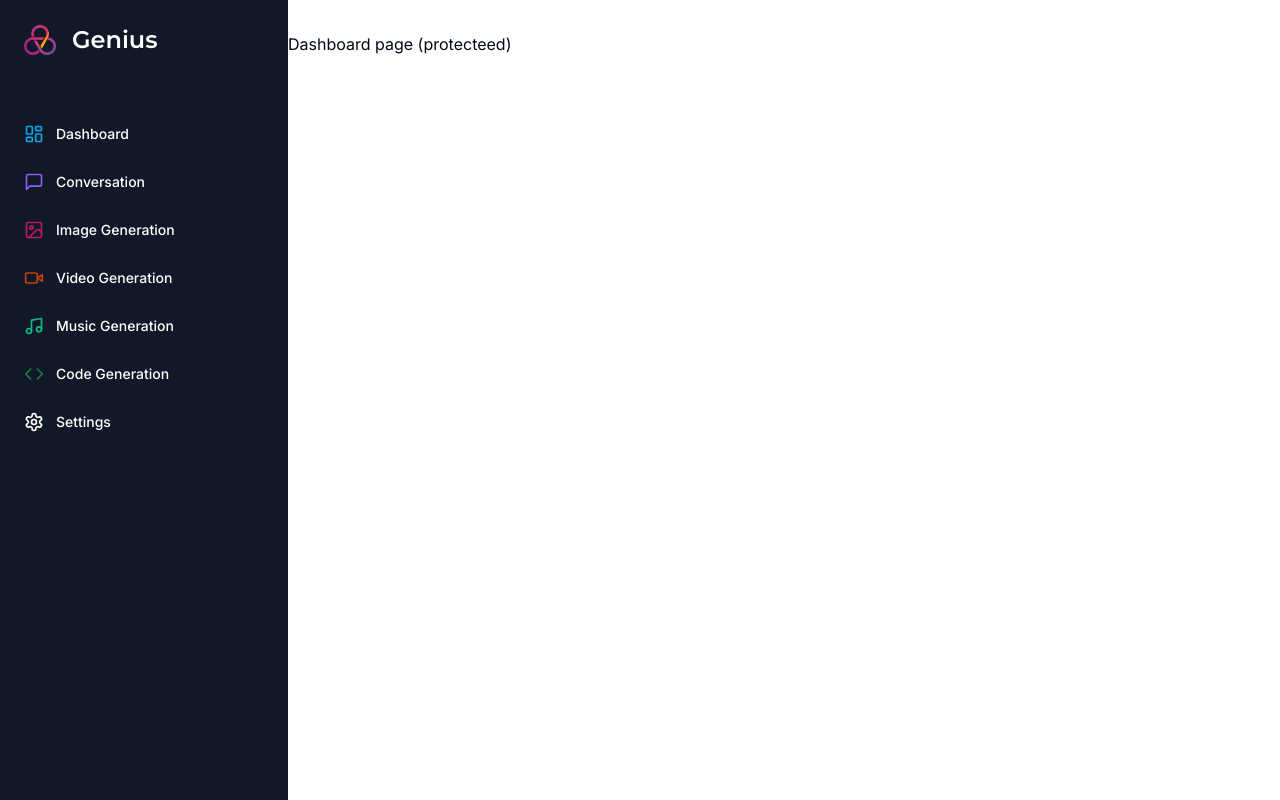
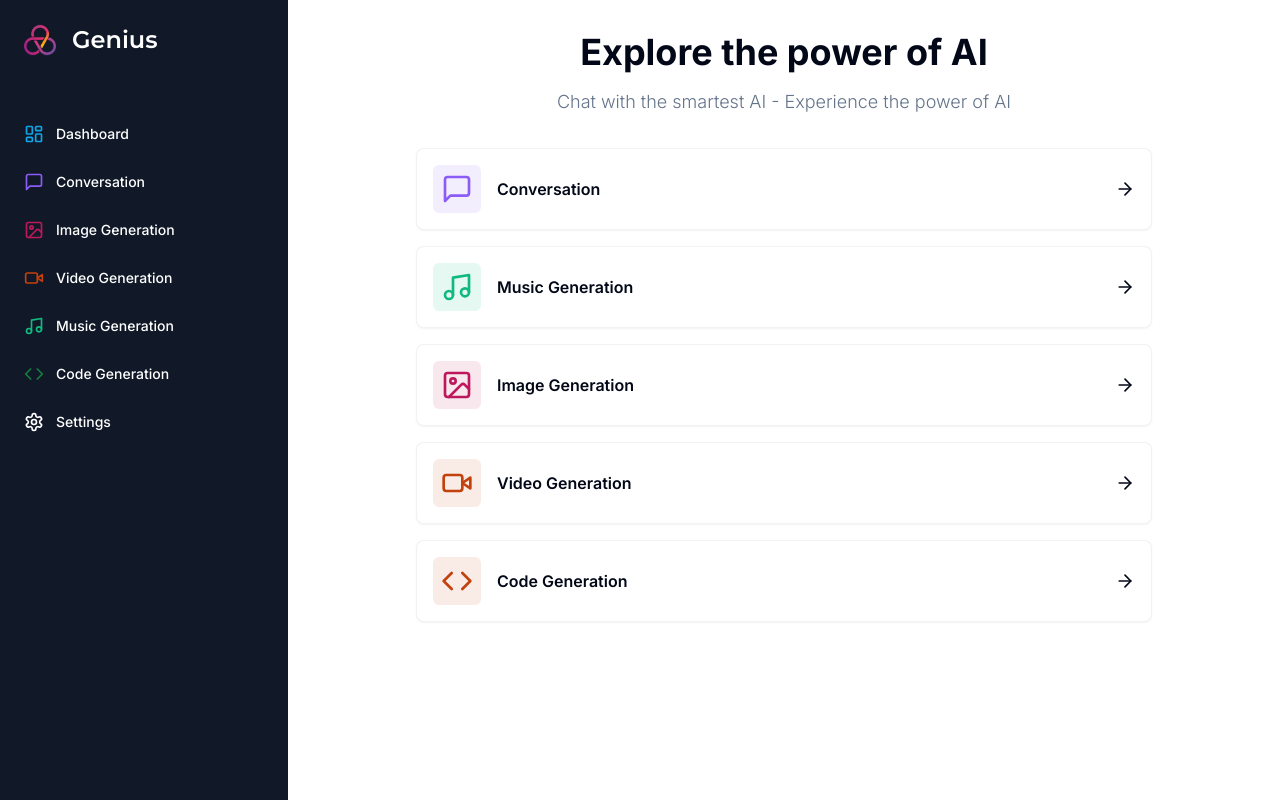
Before and after one commit to James-Adin/saas-ai-platform, a Next.js app: page /dashboard in a window 1280 px wide. Built offline with nearby package versions, Linux system fonts and the light colour scheme.

Commit message:
Dashboard Configration

```diff
--- a/app/(dashboard)/(routes)/dashboard/page.tsx
+++ b/app/(dashboard)/(routes)/dashboard/page.tsx
@@ -1,11 +1,82 @@
-import { Button } from '@/components/ui/button';
+'use client';
 
-import Image from 'next/image';
+import { Card } from '@/components/ui/card';
+import { cn } from '@/lib/utils';
+import { MessageSquare, Music, ImageIcon, VideoIcon, Code } from 'lucide-react';
+import { ArrowRight } from 'lucide-react';
+import { useRouter } from 'next/navigation';
+
+const tools = [
+  {
+    lable: 'Conversation',
+    icon: MessageSquare,
+    color: 'text-violet-500',
+    bgColor: 'bg-violet-500/10',
+    href: '/conversation',
+  },
+
+  {
+    lable: 'Music Generation',
+    icon: Music,
+    color: 'text-emerald-500',
+    bgColor: 'bg-emerald-500/10',
+    href: '/music',
+  },
+
+  {
+    lable: 'Image Generation',
+    icon: ImageIcon,
+    color: 'text-pink-700',
+    bgColor: 'bg-pink-700/10',
+    href: '/image',
+  },
+
+  {
+    lable: 'Video Generation',
+    icon: VideoIcon,
+    color: 'text-orange-700',
+    bgColor: 'bg-orange-700/10',
+    href: '/video',
+  },
+
+  {
+    lable: 'Code Generation',
+    icon: Code,
+    color: 'text-orange-700',
+    bgColor: 'bg-orange-700/10',
+    href: '/code',
+  },
+];
 
 const DashboardPage = () => {
+  const router = useRouter();
   return (
     <div>
-      <p>Dashboard page (protecteed)</p>
+      <div className="mb-8 space-y-4">
+        <h2 className="text-2xl md:text-4xl font-bold text-center">
+          Explore the power of AI
+        </h2>
+        <p className="text-muted-foreground font-light text-sm md:text-lg text-center">
+          Chat with the smartest AI - Experience the power of AI
+        </p>
+      </div>
+      <div className="px-4 md:px-20 lg:px-32 space-y-4">
+        {tools.map((tool) => (
+          <Card
+            onClick={() => router.push(tool.href)}
+            key={tool.href}
+            className="p-4 border-black/5 flex items-center justify-between hover:shadow-md transition cursor-pointer"
+          >
+            <div className="flex items-center gap-x-4">
+              <div className={cn('p-2 w-fit rounded-md', tool.bgColor)}>
+                <tool.icon className={cn('w-8 h-8', tool.color)} />
+              </div>
+              <div className="font-semibold">{tool.lable}</div>
+            </div>
+            <ArrowRight className="w-5 h-5" />
+          </Card>
+        ))}
+      </div>
     </div>
   );
 };
--- a/components/mobile-sidebar.tsx
+++ b/components/mobile-sidebar.tsx
@@ -1,11 +1,22 @@
 'use client';
 
 import { Button } from '@/components/ui/button';
+import { useEffect, useState } from 'react';
 import { Menu } from 'lucide-react';
 import { Sheet, SheetContent, SheetTrigger } from '@/components/ui/sheet';
 import Sidebar from '@/components/sidebar';
 
 const MobileSidebar = () => {
+  const [isMounted, setIsMounted] = useState(false);
+
+  useEffect(() => {
+    setIsMounted(true);
+  }, []);
+
+  if (!isMounted) {
+    return null;
+  }
+
   return (
     <Sheet>
       <SheetTrigger>
--- a/components/sidebar.tsx
+++ b/components/sidebar.tsx
@@ -1,6 +1,7 @@
 'use client';
 
 import { cn } from '@/lib/utils';
+import { usePathname } from 'next/navigation';
 import { Montserrat } from 'next/font/google';
 import {
   Code,
@@ -61,6 +62,7 @@
 ];
 
 const Sidebar = () => {
+  const pathname = usePathname();
   return (
     <div className="space-y-4 py-4 flex flex-col h-full bg-[#111827] text-white">
       <div className="px-3 py-2 flex-1">
--- /dev/null
+++ b/components/ui/card.tsx
@@ -0,0 +1,79 @@
+import * as React from "react"
+
+import { cn } from "@/lib/utils"
+
+const Card = React.forwardRef<
+  HTMLDivElement,
+  React.HTMLAttributes<HTMLDivElement>
+>(({ className, ...props }, ref) => (
+  <div
+    ref={ref}
+    className={cn(
+      "rounded-lg border bg-card text-card-foreground shadow-sm",
+      className
+    )}
+    {...props}
+  />
+))
+Card.displayName = "Card"
+
+const CardHeader = React.forwardRef<
+  HTMLDivElement,
+  React.HTMLAttributes<HTMLDivElement>
+>(({ className, ...props }, ref) => (
+  <div
+    ref={ref}
+    className={cn("flex flex-col space-y-1.5 p-6", className)}
+    {...props}
+  />
+))
+CardHeader.displayName = "CardHeader"
+
+const CardTitle = React.forwardRef<
+  HTMLParagraphElement,
+  React.HTMLAttributes<HTMLHeadingElement>
+>(({ className, ...props }, ref) => (
+  <h3
+    ref={ref}
+    className={cn(
+      "text-2xl font-semibold leading-none tracking-tight",
+      className
+    )}
+    {...props}
+  />
+))
+CardTitle.displayName = "CardTitle"
+
+const CardDescription = React.forwardRef<
+  HTMLParagraphElement,
+  React.HTMLAttributes<HTMLParagraphElement>
+>(({ className, ...props }, ref) => (
+  <p
+    ref={ref}
+    className={cn("text-sm text-muted-foreground", className)}
+    {...props}
+  />
+))
+CardDescription.displayName = "CardDescription"
+
+const CardContent = React.forwardRef<
+  HTMLDivElement,
+  React.HTMLAttributes<HTMLDivElement>
+>(({ className, ...props }, ref) => (
+  <div ref={ref} className={cn("p-6 pt-0", className)} {...props} />
+))
+CardContent.displayName = "CardContent"
+
+const CardFooter = React.forwardRef<
+  HTMLDivElement,
+  React.HTMLAttributes<HTMLDivElement>
+>(({ className, ...props }, ref) => (
+  <div
+    ref={ref}
+    className={cn("flex items-center p-6 pt-0", className)}
+    {...props}
+  />
+))
+CardFooter.displayName = "CardFooter"
+
+export { Card, CardHeader, CardFooter, CardTitle, CardDescription, CardContent }
```
